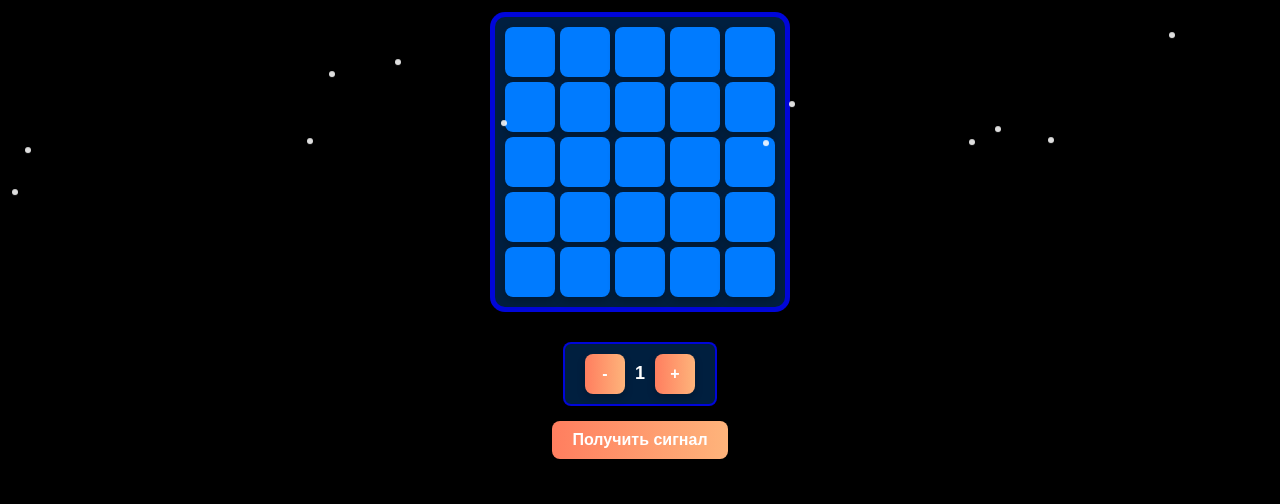
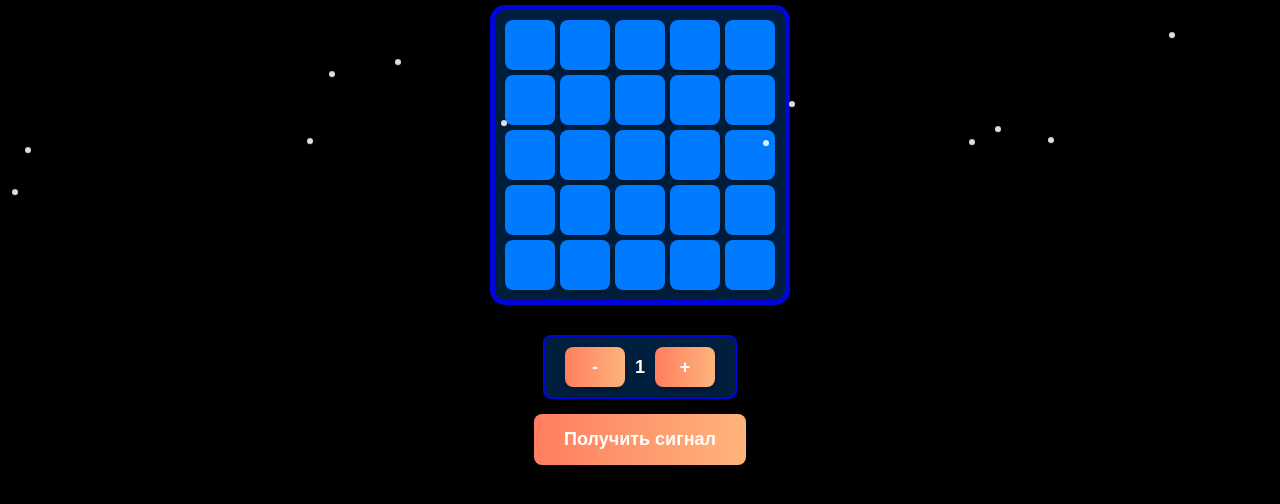
Before and after one commit to luacreate/mines.webapp, a plain HTML site: page index.html in a window 1280 px wide. Shown: the part 200-704 px from the top of the page. Drawn offline with Linux system fonts and the light colour scheme.

Commit message:
Update index.html

```diff
--- a/index.html
+++ b/index.html
@@ -114,8 +114,8 @@
         }
 
         button {
-            padding: 10px 20px;
-            font-size: 16px;
+            padding: 15px 30px;
+            font-size: 18px;
             cursor: pointer;
             background: linear-gradient(to right, #FF7E5F, #FEB47B);
             border: none;
```
